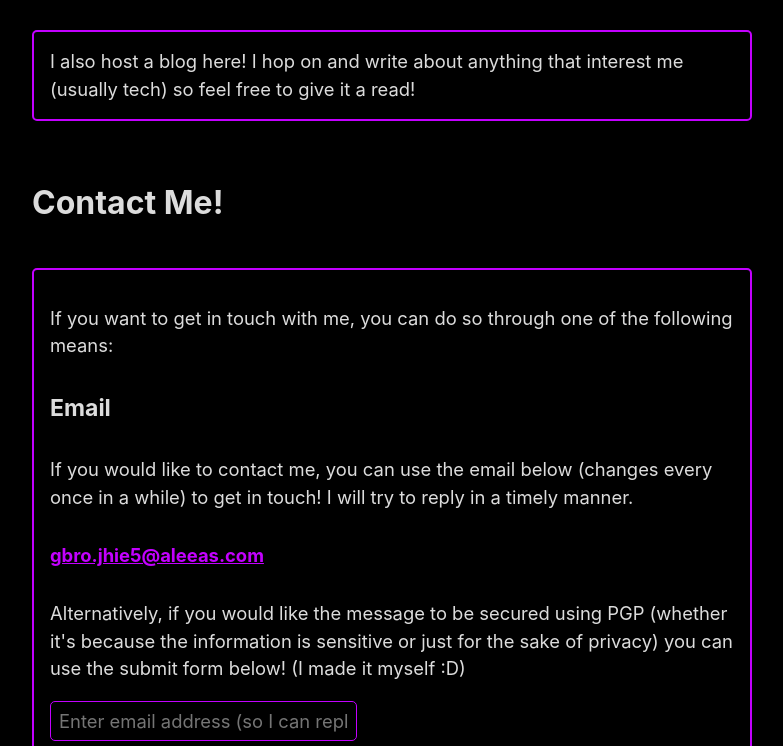
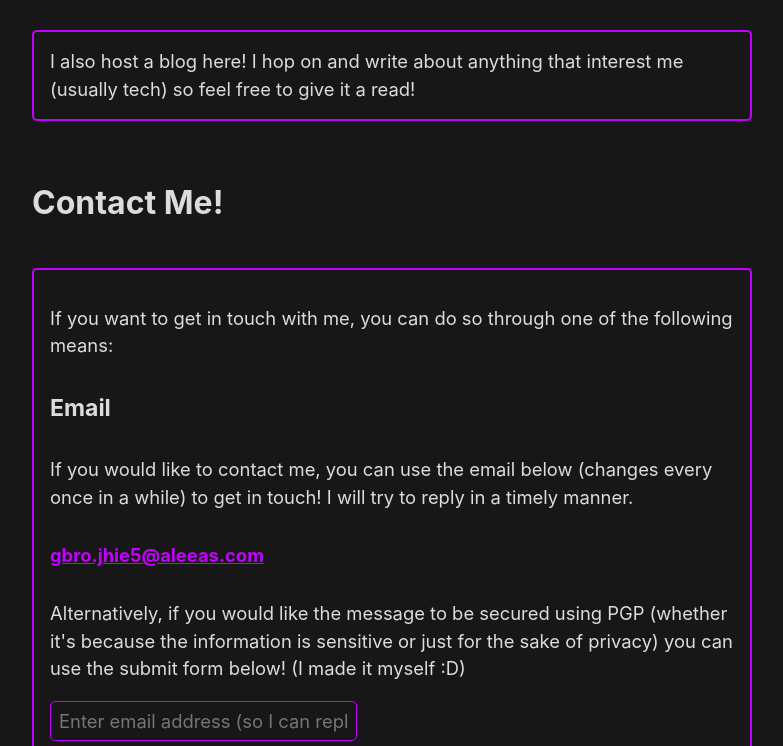
Before and after one commit to gortbrown/blog-old, a plain HTML site: page index.html in a window 1280 px wide. Shown: the part 590-1336 px from the top of the page, without its empty margins (248-1031 px from the left). Drawn offline with Linux system fonts and the light colour scheme; a script that the page names is missing.

Commit message:
NVM changed it again

```diff
--- a/simple.css
+++ b/simple.css
@@ -9,8 +9,8 @@
   --standard-border-radius: 5px;
 
   /* Default (light) theme */
-  --bg: #000000;
-  --accent-bg: #000000;
+  --bg: #171717;
+  --accent-bg: #171717;
   --text: #dcdcdc;
   --text-light: #ababab;
   --border: #c300ff ;
```
